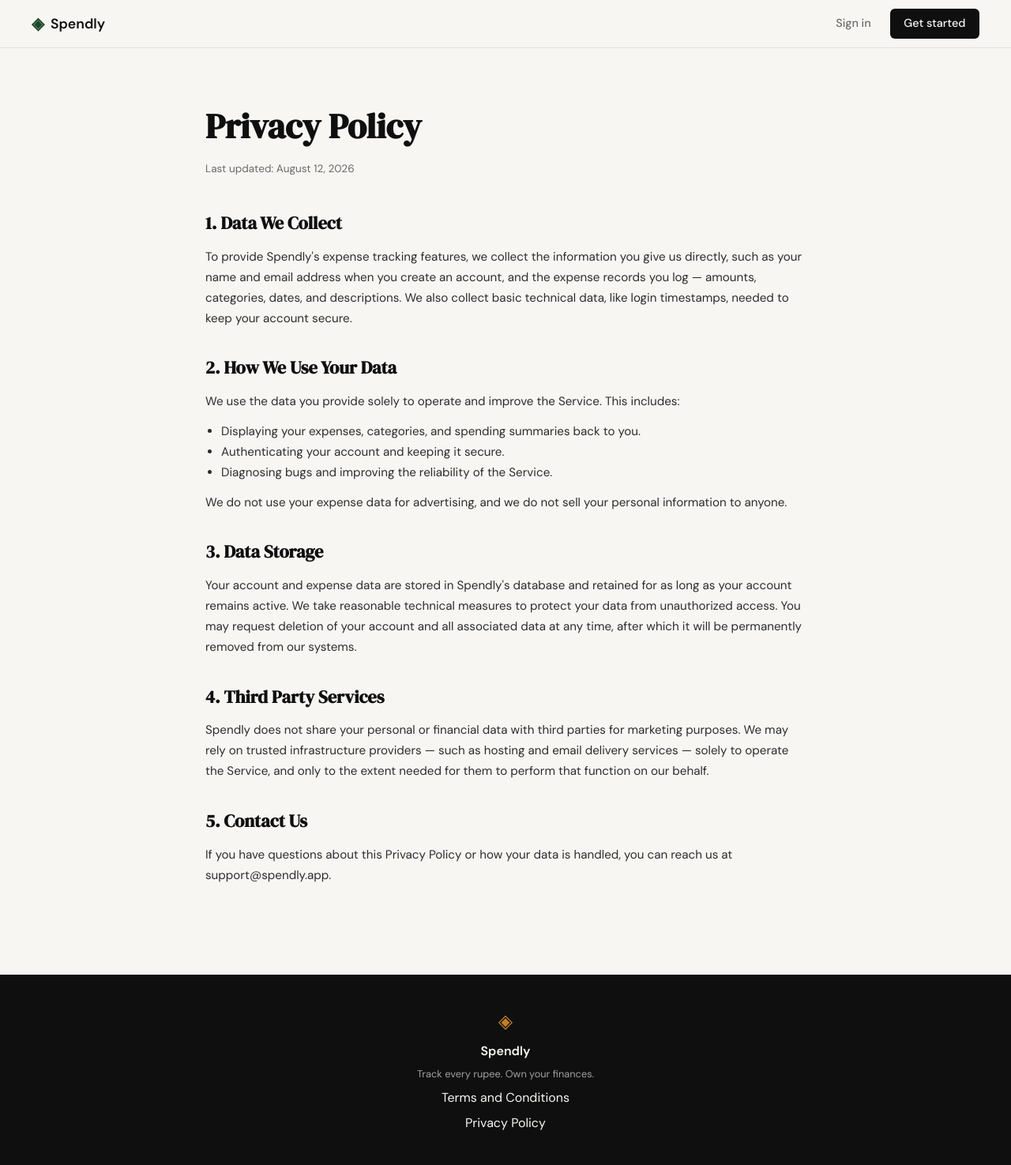
After one commit to shandilya3031/expensely, a Flask app: page /privacy in a window 1280 px wide. The commit adds this page. Shown: the whole page at 79% size. Run offline with Flask 3, Linux system fonts and the light colour scheme.

Commit message:
landing: add privacy policy page and route

```diff
--- a/app.py
+++ b/app.py
@@ -20,6 +20,16 @@ def register():
 @app.route("/login")
 def login():
     return render_template("login.html")
+
+
+@app.route("/terms")
+def terms():
+    return render_template("terms.html")
+
+
+@app.route("/privacy")
+def privacy():
+    return render_template("privacy.html")
 
 
 # ------------------------------------------------------------------ #
--- a/static/css/style.css
+++ b/static/css/style.css
@@ -478,6 +478,57 @@ a { color: inherit; text-decoration: none; }
 .auth-switch a:hover { text-decoration: underline; }
 
 /* ------------------------------------------------------------------ */
+/* Legal pages                                                         */
+/* ------------------------------------------------------------------ */
+
+.legal-section {
+    padding: 4rem 2rem 5rem;
+}
+
+.legal-inner {
+    max-width: 760px;
+    margin: 0 auto;
+}
+
+.legal-title {
+    font-family: var(--font-display);
+    font-size: clamp(2rem, 4vw, 2.75rem);
+    color: var(--ink);
+    margin-bottom: 0.5rem;
+}
+
+.legal-updated {
+    font-size: 0.85rem;
+    color: var(--ink-muted);
+    margin-bottom: 2.5rem;
+}
+
+.legal-block {
+    margin-bottom: 2rem;
+}
+
+.legal-block h2 {
+    font-family: var(--font-display);
+    font-size: 1.4rem;
+    color: var(--ink);
+    margin-bottom: 0.75rem;
+}
+
+.legal-block p {
+    font-size: 0.95rem;
+    color: var(--ink-soft);
+    line-height: 1.7;
+    margin-bottom: 0.75rem;
+}
+
+.legal-block ul {
+    margin: 0 0 0.75rem 1.25rem;
+    color: var(--ink-soft);
+    font-size: 0.95rem;
+    line-height: 1.7;
+}
+
+/* ------------------------------------------------------------------ */
 /* Footer                                                              */
 /* ------------------------------------------------------------------ */
 
--- a/templates/base.html
+++ b/templates/base.html
@@ -34,8 +34,8 @@
             <span class="brand-icon">◈</span>
             <span class="footer-name">Spendly</span>
             <p class="footer-copy">Track every rupee. Own your finances.</p>
-            <a href="#">Terms and Conditions</a>
-            <a href="#">Privacy Policy</a>
+            <a href="{{ url_for('terms') }}">Terms and Conditions</a>
+            <a href="{{ url_for('privacy') }}">Privacy Policy</a>
         </div>
     </footer>
 
--- /dev/null
+++ b/templates/privacy.html
@@ -0,0 +1,72 @@
+{% extends "base.html" %}
+
+{% block title %}Privacy Policy — Spendly{% endblock %}
+
+{% block content %}
+
+<section class="legal-section">
+    <div class="legal-inner">
+        <h1 class="legal-title">Privacy Policy</h1>
+        <p class="legal-updated">Last updated: August 12, 2026</p>
+
+        <div class="legal-block">
+            <h2>1. Data We Collect</h2>
+            <p>
+                To provide Spendly's expense tracking features, we collect the information you
+                give us directly, such as your name and email address when you create an account,
+                and the expense records you log — amounts, categories, dates, and descriptions.
+                We also collect basic technical data, like login timestamps, needed to keep your
+                account secure.
+            </p>
+        </div>
+
+        <div class="legal-block">
+            <h2>2. How We Use Your Data</h2>
+            <p>
+                We use the data you provide solely to operate and improve the Service. This
+                includes:
+            </p>
+            <ul>
+                <li>Displaying your expenses, categories, and spending summaries back to you.</li>
+                <li>Authenticating your account and keeping it secure.</li>
+                <li>Diagnosing bugs and improving the reliability of the Service.</li>
+            </ul>
+            <p>
+                We do not use your expense data for advertising, and we do not sell your personal
+                information to anyone.
+            </p>
+        </div>
+
+        <div class="legal-block">
+            <h2>3. Data Storage</h2>
+            <p>
+                Your account and expense data are stored in Spendly's database and retained for
+                as long as your account remains active. We take reasonable technical measures to
+                protect your data from unauthorized access. You may request deletion of your
+                account and all associated data at any time, after which it will be permanently
+                removed from our systems.
+            </p>
+        </div>
+
+        <div class="legal-block">
+            <h2>4. Third Party Services</h2>
+            <p>
+                Spendly does not share your personal or financial data with third parties for
+                marketing purposes. We may rely on trusted infrastructure providers — such as
+                hosting and email delivery services — solely to operate the Service, and only to
+                the extent needed for them to perform that function on our behalf.
+            </p>
+        </div>
+
+        <div class="legal-block">
+            <h2>5. Contact Us</h2>
+            <p>
+                If you have questions about this Privacy Policy or how your data is handled,
+                you can reach us at
+                <a href="mailto:support@spendly.app">support@spendly.app</a>.
+            </p>
+        </div>
+    </div>
+</section>
+
+{% endblock %}
```
Also changed, not shown: templates/terms.html (added, +71 -0 lines).
